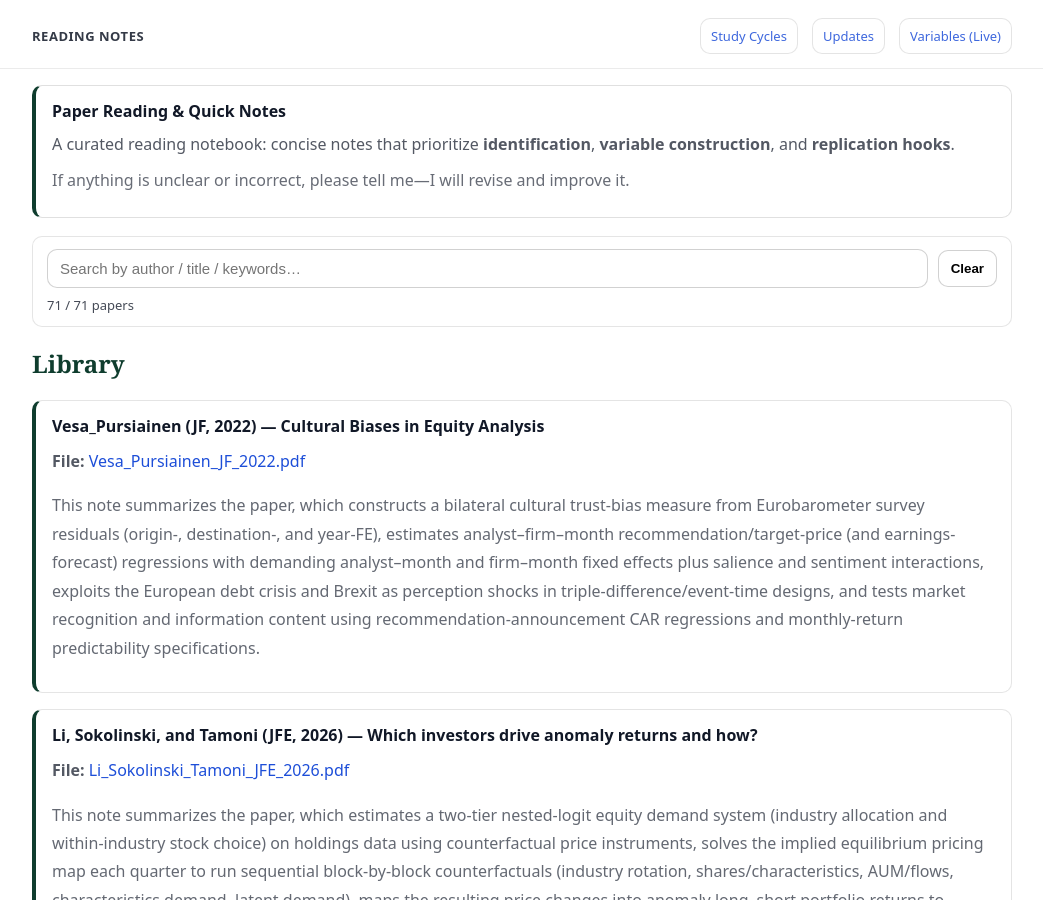
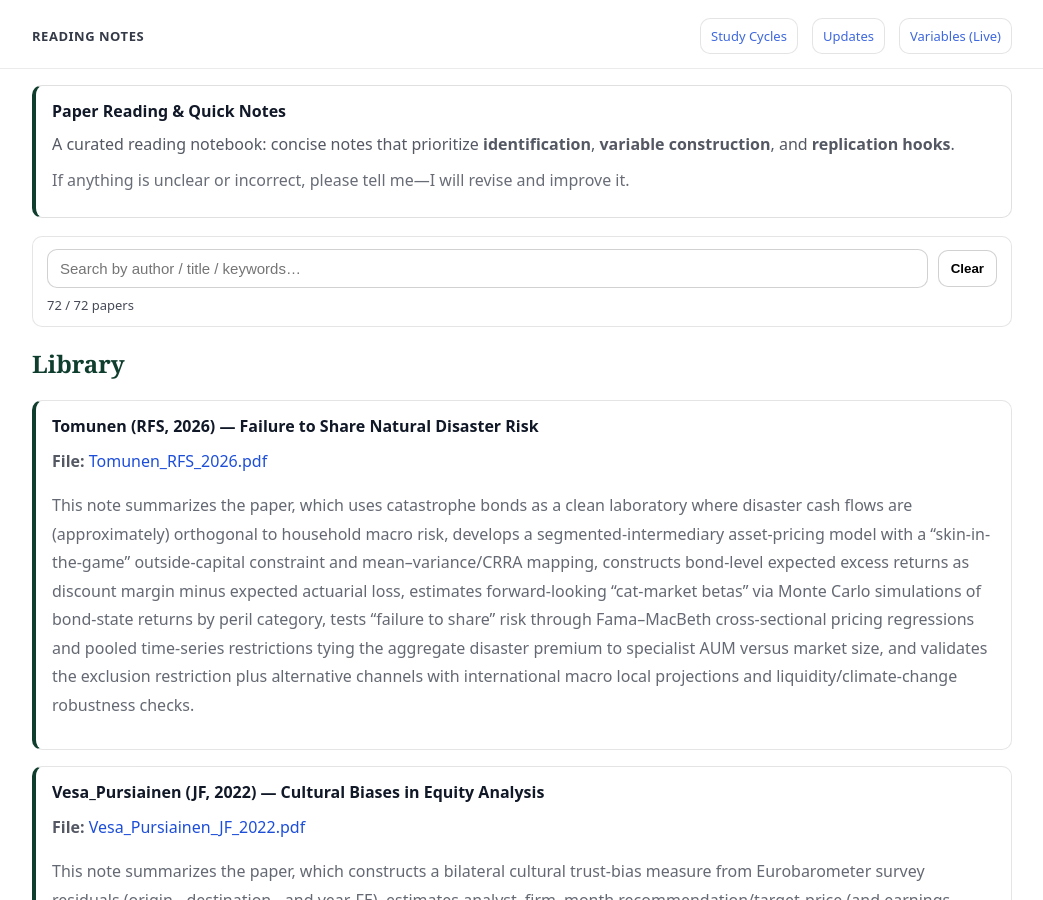
Before and after one commit to yaxinzn/study-archive, a Jekyll site: the page built from reading/index.md, in a window 1280 px wide and 900 px high. Shown: the whole window, without its empty margins (118-1161 px from the left). Built offline with Jekyll 4.4.1, drawn with Linux system fonts in a browser that asks for light colours.

Commit message:
Reading: add/update Tomunen_RFS_2026.pdf

```diff
--- a/_data/reading.yml
+++ b/_data/reading.yml
@@ -1,3 +1,8 @@
+- title: "Tomunen (RFS, 2026) — Failure to Share Natural Disaster Risk"
+  file: "Tomunen_RFS_2026.pdf"
+  desc: "
+This note summarizes the paper, which uses catastrophe bonds as a clean laboratory where disaster cash flows are (approximately) orthogonal to household macro risk, develops a segmented-intermediary asset-pricing model with a “skin-in-the-game” outside-capital constraint and mean–variance/CRRA mapping, constructs bond-level expected excess returns as discount margin minus expected actuarial loss, estimates forward-looking “cat-market betas” via Monte Carlo simulations of bond-state returns by peril category, tests “failure to share” risk through Fama–MacBeth cross-sectional pricing regressions and pooled time-series restrictions tying the aggregate disaster premium to specialist AUM versus market size, and validates the exclusion restriction plus alternative channels with international macro local projections and liquidity/climate-change robustness checks."
+
 - title: "Vesa_Pursiainen (JF, 2022) — Cultural Biases in Equity Analysis"
   file: "Vesa_Pursiainen_JF_2022.pdf"
   desc: "
```
Also changed, not shown: 1 other file.
